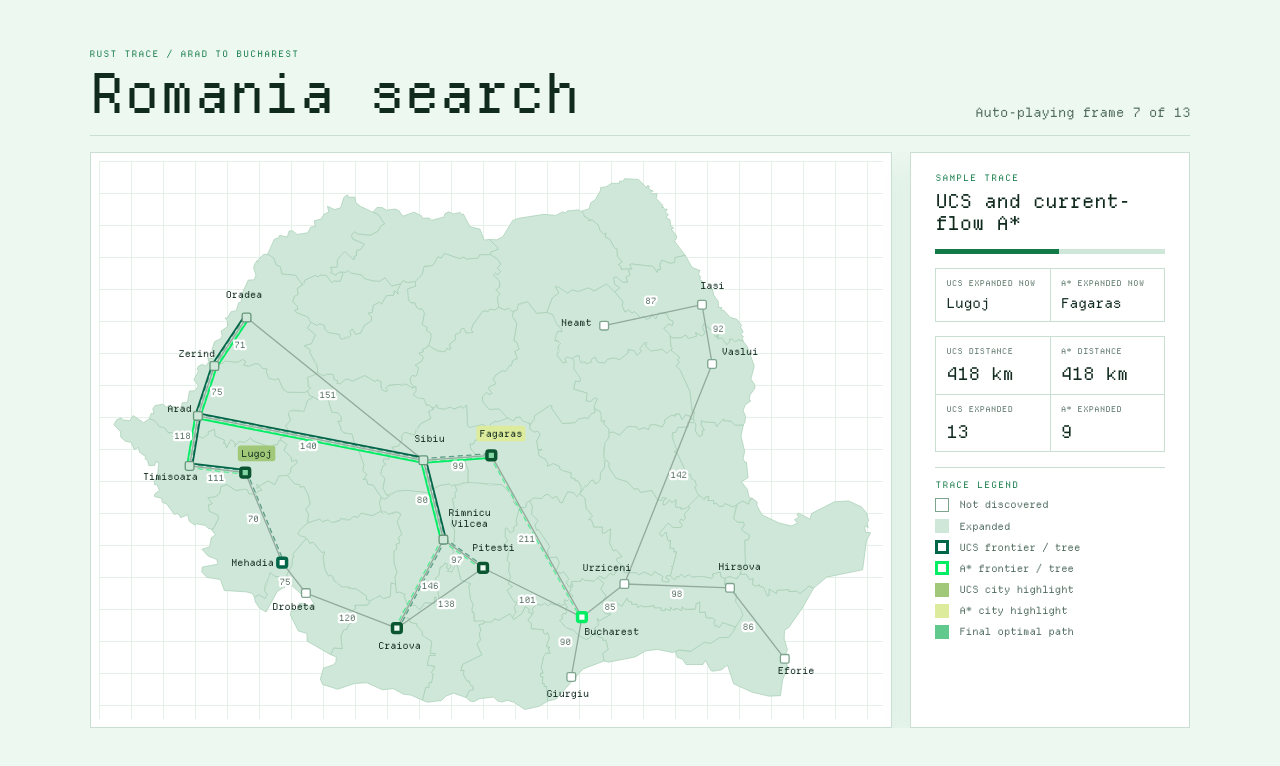
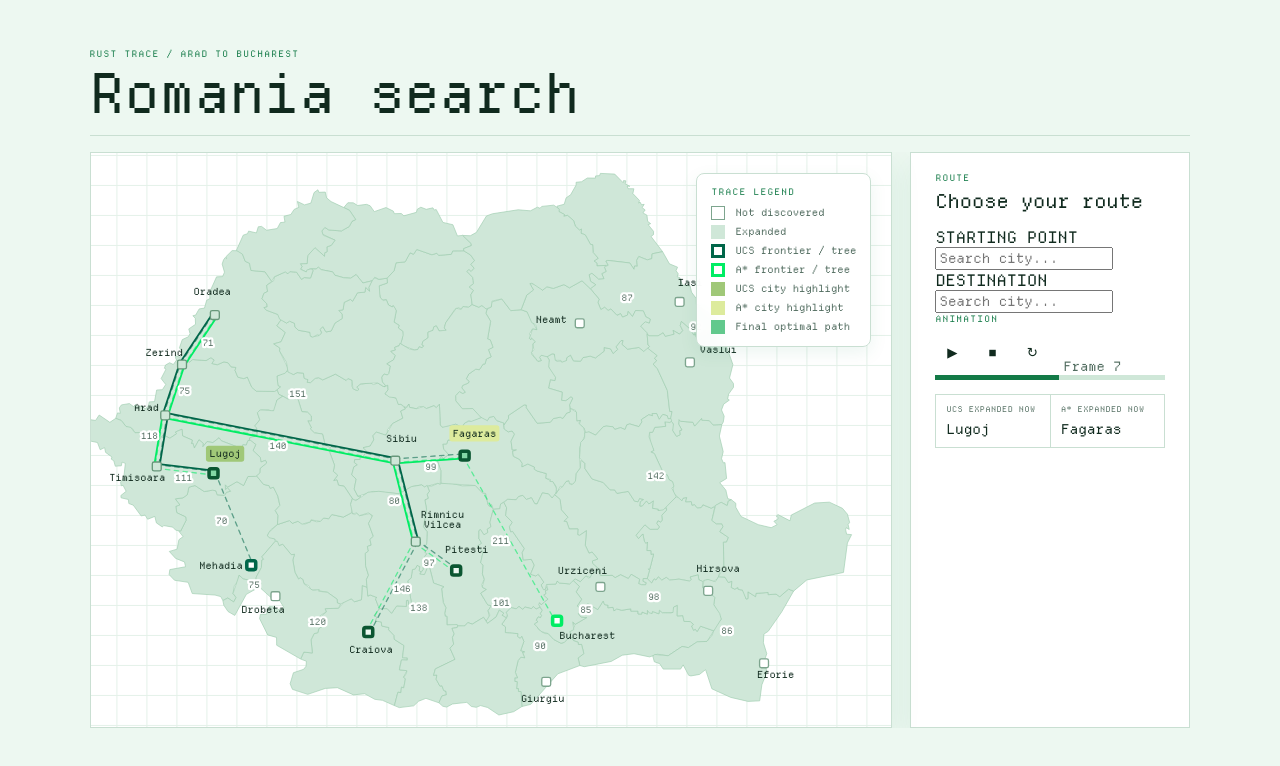
Before and after one commit to Potaeeatsthis/kmitl-romania-map, a Next.js app: page / in a window 1280 px wide. Shown: the top 766 px of the page. Built offline with nearby package versions, Linux system fonts and the light colour scheme.

Commit message:
fix sidebar and functions

```diff
--- a/components/sample/SampleGraphDemo.module.css
+++ b/components/sample/SampleGraphDemo.module.css
@@ -102,8 +102,10 @@
 }
 
 .mapPanel {
-  padding: 8px;
+  position: relative;
+  padding: 0;
   display: flex;
+  overflow: hidden;
 }
 
 .map {
@@ -112,7 +114,33 @@
   height: 100%;
   background-color: var(--surface);
   background-image: linear-gradient(#e4f1e9 1px, transparent 1px), linear-gradient(90deg, #e4f1e9 1px, transparent 1px);
-  background-size: 32px 32px;
+  background-size: 30px 30px;
+  background-position: center center;
+}
+
+.mapLegend {
+  position: absolute;
+  top: 20px;
+  right: 20px;
+  z-index: 10;
+
+  padding: 12px 14px;
+
+  border: 1px solid var(--line);
+  border-radius: 8px;
+
+  background: rgba(255, 255, 255, 0.92);
+  box-shadow: 0 6px 18px rgba(19, 122, 71, 0.08);
+
+  backdrop-filter: blur(6px);
+}
+
+.mapLegend .kicker {
+  margin-bottom: 8px;
+}
+
+.mapLegend .legendRow {
+  margin-top: 5px;
 }
 
 .roads line { stroke: #91aa9c; stroke-width: 1.5; }
@@ -276,3 +304,52 @@
   stroke: var(--green-soft);
   stroke-width: 0;
 }
+
+.controls {
+  display: flex;
+  align-items: center;
+  gap: 6px;
+}
+
+.controlButton {
+  width: 34px;
+  height: 34px;
+  display: inline-flex;
+  align-items: center;
+  justify-content: center;
+
+  border: 1px solid rgba(255, 255, 255, 0.14);
+  border-radius: 7px;
+
+  background: transparent;
+  color: inherit;
+
+  cursor: pointer;
+  transition:
+    background 0.15s ease,
+    border-color 0.15s ease,
+    transform 0.15s ease;
+}
+
+.controlButton:hover {
+  background: rgba(255, 255, 255, 0.08);
+  border-color: rgba(255, 255, 255, 0.25);
+}
+
+.controlButton:active {
+  transform: scale(0.94);
+}
+
+.controlButton:focus-visible {
+  outline: 2px solid currentColor;
+  outline-offset: 2px;
+}
+
+.status {
+  margin-left: 8px;
+}
+
+.citySearch input,
+.searchResults button {
+  font-family: inherit;
+}
--- a/components/sample/SampleGraphDemo.tsx
+++ b/components/sample/SampleGraphDemo.tsx
@@ -59,15 +59,136 @@ const COUNTRY_OUTLINE_PATH = `
 `;
 
 export default function SampleGraphDemo() {
+  const [data, setData] = useState<SearchResponse | null>(sample);
+
   const [step, setStep] = useState(0);
-  const timelineLength = Math.max(sample.ucs.trace.length, sample.astar.trace.length);
-  const animationComplete = step >= timelineLength - 1;
+  const [isPlaying, setIsPlaying] = useState(true);
+
+  const [startCity, setStartCity] = useState<number | null>(null);
+  const [destinationCity, setDestinationCity] = useState<number | null>(null);
+
+  const [selecting, setSelecting] =
+    useState<"start" | "destination">("start");
+
+  const timelineLength = data
+    ? Math.max(
+        data.ucs.trace.length,
+        data.astar.trace.length
+      )
+    : 0;
+
+  const animationComplete =
+    timelineLength > 0 && step >= timelineLength - 1;
+
+const runSearch = async (
+  startId: number,
+  destinationId: number
+) => {
+  try {
+    console.log("Running search:", {
+      start: startId,
+      destination: destinationId,
+    });
+
+    setIsPlaying(false);
+    setStep(0);
+
+    const response = await fetch("/api/search", {
+      method: "POST",
+      headers: {
+        "Content-Type": "application/json",
+      },
+      body: JSON.stringify({
+        start: startId,
+        destination: destinationId,
+      }),
+    });
+
+    console.log("API status:", response.status);
+
+    if (!response.ok) {
+      const errorText = await response.text();
+      console.error("API error:", errorText);
+      throw new Error("Search request failed");
+    }
+
+    const result: SearchResponse = await response.json();
+
+    console.log("Search result:", result);
+    console.log("UCS trace:", result.ucs.trace);
+    console.log("A* trace:", result.astar.trace);
+
+    setData(result);
+    setStep(0);
+    setIsPlaying(true);
+  } catch (error) {
+    console.error("Failed to run search:", error);
+  }
+};
 
   useEffect(() => {
-    if (animationComplete) return;
-    const timer = window.setTimeout(() => setStep((current) => current + 1), FRAME_DURATION_MS);
+    if (!isPlaying || animationComplete) return;
+
+    const timer = window.setTimeout(() => {
+      setStep((current) => current + 1);
+    }, FRAME_DURATION_MS);
+
     return () => window.clearTimeout(timer);
-  }, [animationComplete, step]);
+  }, [isPlaying, animationComplete, step]);
+
+  useEffect(() => {
+    if (animationComplete) {
+      setIsPlaying(false);
+    }
+  }, [animationComplete]);
+
+  const handleStart = () => {
+    if (animationComplete) {
+      setStep(0);
+    }
+    setIsPlaying(true);
+  };
+
+  const handleStop = () => {
+    setIsPlaying(false);
+  };
+
+  const handleReplay = () => {
+    setStep(0);
+    setIsPlaying(true);
+  };
+
+  const handleCitySelect = (
+    cityId: number,
+    type: "start" | "destination"
+  ) => {
+    if (type === "start") {
+      setStartCity(cityId);
+      setSelecting("destination");
+
+      // If destination is already selected, run the new route.
+      if (destinationCity !== null) {
+        runSearch(cityId, destinationCity);
+      } else {
+        setStep(0);
+        setIsPlaying(false);
+      }
+    } else {
+      setDestinationCity(cityId);
+      setSelecting("start");
+
+      // If start is already selected, run the new route.
+      if (startCity !== null) {
+        runSearch(startCity, cityId);
+      } else {
+        setStep(0);
+        setIsPlaying(false);
+      }
+    }
+  };
+      console.log("cities:", romaniaGraph.cities);
+      console.log("roads:", romaniaGraph.roads);
+      console.log("data:", data);
 
   return (
     <main className={styles.page}>
@@ -76,37 +197,111 @@ export default function SampleGraphDemo() {
           <p className={styles.kicker}>RUST TRACE / ARAD TO BUCHAREST</p>
           <h1 className={styles.title}>Romania search</h1>
         </div>
-        {animationComplete ? (
-          <button className={[styles.status, styles.replay].join(" ")} type="button" onClick={() => setStep(0)}>
-            Animation complete — replay
-          </button>
-        ) : (
-          <p className={styles.status}>Auto-playing frame {step + 1} of {timelineLength}</p>
-        )}
       </header>
-      <DemoContent data={sample} step={step} timelineLength={timelineLength} />
+
+      <DemoContent
+        data={data}
+        step={step}
+        timelineLength={timelineLength}
+        startCity={startCity}
+        destinationCity={destinationCity}
+        selecting={selecting}
+        setStartCity={setStartCity}
+        setDestinationCity={setDestinationCity}
+        setSelecting={setSelecting}
+        setStep={setStep}
+        setIsPlaying={setIsPlaying}
+        handleStart={handleStart}
+        handleStop={handleStop}
+        handleReplay={handleReplay}
+        onCitySelect={handleCitySelect}
+        />
     </main>
   );
 }
 
-function DemoContent({ data, step, timelineLength }: { data: SearchResponse; step: number; timelineLength: number }) {
+function DemoContent({
+  data,
+  step,
+  timelineLength,
+  startCity,
+  destinationCity,
+  selecting,
+  setStartCity,
+  setDestinationCity,
+  setSelecting,
+  setStep,
+  setIsPlaying,
+  handleStart,
+  handleStop,
+  handleReplay,
+  onCitySelect,
+}: {
+  data: SearchResponse | null;
+  step: number;
+  timelineLength: number;
+  startCity: number | null;
+  destinationCity: number | null;
+  selecting: "start" | "destination";
+  setStartCity: React.Dispatch<React.SetStateAction<number | null>>;
+  setDestinationCity: React.Dispatch<React.SetStateAction<number | null>>;
+  setSelecting: React.Dispatch<
+    React.SetStateAction<"start" | "destination">
+  >;
+  setStep: React.Dispatch<React.SetStateAction<number>>;
+  setIsPlaying: React.Dispatch<React.SetStateAction<boolean>>;
+  handleStart: () => void;
+  handleStop: () => void;
+  handleReplay: () => void;
+  onCitySelect: (
+    cityId: number,
+    type: "start" | "destination"
+  ) => void;
+}) {
+
   const cityById = new Map(romaniaGraph.cities.map((city) => [city.id, city]));
-  const ucsIndex = Math.min(step, data.ucs.trace.length - 1);
-  const astarIndex = Math.min(step, data.astar.trace.length - 1);
-  const ucsFrame = data.ucs.trace[ucsIndex];
-  const astarFrame = data.astar.trace[astarIndex];
-  const ucsExpanded = new Set(data.ucs.explored_order.slice(0, ucsIndex + 1));
-  const astarExpanded = new Set(data.astar.explored_order.slice(0, astarIndex + 1));
-  const ucsFrontier = new Set(ucsFrame.frontier.map((node) => node.city));
-  const astarFrontier = new Set(astarFrame.frontier.map((node) => node.city));
-  const ucsComplete = step >= data.ucs.trace.length - 1;
-  const astarComplete = step >= data.astar.trace.length - 1;
-  const finalPath = new Set([...(ucsComplete ? data.ucs.path : []), ...(astarComplete ? data.astar.path : [])]);
+  const ucsIndex = data
+    ? Math.min(step, data.ucs.trace.length - 1)
+    : 0;
+
+  const astarIndex = data
+    ? Math.min(step, data.astar.trace.length - 1)
+    : 0;
+
+  const ucsFrame = data?.ucs.trace[ucsIndex];
+  const astarFrame = data?.astar.trace[astarIndex];
+
+  const ucsExpanded = data
+    ? new Set(data.ucs.explored_order.slice(0, ucsIndex + 1))
+    : new Set<number>();
+
+  const astarExpanded = data
+    ? new Set(data.astar.explored_order.slice(0, astarIndex + 1))
+    : new Set<number>();
+
+  const ucsFrontier = ucsFrame
+    ? new Set(ucsFrame.frontier.map((node) => node.city))
+    : new Set<number>();
+
+  const astarFrontier = astarFrame
+    ? new Set(astarFrame.frontier.map((node) => node.city))
+    : new Set<number>();
+
+  const ucsComplete =
+    data !== null && step >= data.ucs.trace.length - 1;
+
+  const astarComplete =
+    data !== null && step >= data.astar.trace.length - 1;
+
+  const finalPath = new Set([
+    ...(ucsComplete ? data?.ucs.path ?? [] : []),
+    ...(astarComplete ? data?.astar.path ?? [] : []),
+  ]);
 
   return (
     <section className={styles.content}>
       <div className={styles.mapPanel}>
-        <svg className={styles.map} viewBox="120 60 900 630" aria-label="Animated Romania road graph" role="img">
+        <svg className={styles.map} viewBox="150 60 900 630" aria-label="Animated Romania road graph" role="img">
           <defs>
             <linearGradient id="shared-label-highlight" x1="0" y1="0" x2="0" y2="1">
               <stop offset="0%" stopColor="#A0C878" />
@@ -122,21 +317,60 @@ function DemoContent({ data, step, timelineLength }: { data: SearchResponse; ste
           </g>
           <path className={styles.countryOutline} d={COUNTRY_OUTLINE_PATH} />
 
-          <g className={styles.roads}>
-            {romaniaGraph.roads.map(([from, to]) => {
-              const start = cityById.get(from);
-              const end = cityById.get(to);
-              if (!start || !end) return null;
-              return <line key={from + "-" + to} x1={start.x} y1={start.y} x2={end.x} y2={end.y} />;
-            })}
-          </g>
+          {ucsFrame && (
+            <SearchTreeLines
+              discovered={ucsFrame.discovered}
+              cityById={cityById}
+              className={styles.ucsTree}
+              offset={-2}
+            />
+          )}
 
-          <SearchTreeLines discovered={ucsFrame.discovered} cityById={cityById} className={styles.ucsTree} offset={-2} />
-          <SearchTreeLines discovered={astarFrame.discovered} cityById={cityById} className={styles.astarTree} offset={2} />
-          <ExpandedTreeLines discovered={ucsFrame.discovered} expanded={ucsExpanded} cityById={cityById} className={styles.ucsPath} offset={-3} />
-          <ExpandedTreeLines discovered={astarFrame.discovered} expanded={astarExpanded} cityById={cityById} className={styles.astarPath} offset={3} />
-          {ucsComplete && <PathLines path={data.ucs.path} cityById={cityById} className={styles.ucsPath} offset={-3} />}
-          {astarComplete && <PathLines path={data.astar.path} cityById={cityById} className={styles.astarPath} offset={3} />}
+          {astarFrame && (
+            <SearchTreeLines
+              discovered={astarFrame.discovered}
+              cityById={cityById}
+              className={styles.astarTree}
+              offset={2}
+            />
+          )}
+
+          {ucsFrame && (
+            <ExpandedTreeLines
+              discovered={ucsFrame.discovered}
+              expanded={ucsExpanded}
+              cityById={cityById}
+              className={styles.ucsPath}
+              offset={-3}
+            />
+          )}
+
+          {astarFrame && (
+            <ExpandedTreeLines
+              discovered={astarFrame.discovered}
+              expanded={astarExpanded}
+              cityById={cityById}
+              className={styles.astarPath}
+              offset={3}
+            />
+          )}
+          {ucsComplete && (
+            <PathLines
+              path={data.ucs.path}
+              cityById={cityById}
+              className={styles.ucsPath}
+              offset={-3}
+            />
+          )}
+
+          {astarComplete && (
+            <PathLines
+              path={data.astar.path}
+              cityById={cityById}
+              className={styles.astarPath}
+              offset={3}
+            />
+          )}
 
           <g className={styles.roadLabels}>
             {romaniaGraph.roads.map(([from, to, distance]) => {
@@ -154,12 +388,18 @@ function DemoContent({ data, step, timelineLength }: { data: SearchResponse; ste
             const labelY = city.y + offset.y;
             const isTwoLineLabel = city.id === 9;
             const labelWidth = (isTwoLineLabel ? 7 : city.name.length) * 6.6 + 10;
-            const ucsLabelHighlighted = ucsComplete
-              ? data.ucs.path.includes(city.id)
-              : ucsFrame.expanded_city === city.id;
-            const astarLabelHighlighted = astarComplete
-              ? data.astar.path.includes(city.id)
-              : astarFrame.expanded_city === city.id;
+            const ucsLabelHighlighted = ucsFrame
+              ? ucsComplete
+                ? data!.ucs.path.includes(city.id)
+                : ucsFrame.expanded_city === city.id
+              : false;
+
+            const astarLabelHighlighted = astarFrame
+              ? astarComplete
+                ? data!.astar.path.includes(city.id)
+                : astarFrame.expanded_city === city.id
+              : false;
+
             const labelHighlightClass = ucsLabelHighlighted && astarLabelHighlighted
               ? styles.labelBoth
               : astarLabelHighlighted
@@ -173,12 +413,19 @@ function DemoContent({ data, step, timelineLength }: { data: SearchResponse; ste
               styles.city,
               ucsExpanded.has(city.id) || astarExpanded.has(city.id) ? styles.expanded : "",
               inUcsFrontier && inAstarFrontier ? styles.frontierBoth : inUcsFrontier ? styles.frontierUcs : inAstarFrontier ? styles.frontierAstar : "",
-              ucsFrame.expanded_city === city.id || astarFrame.expanded_city === city.id ? styles.active : "",
+              ucsFrame && ucsFrame.expanded_city === city.id || astarFrame && astarFrame.expanded_city === city.id ? styles.active : "",
               finalPath.has(city.id) ? styles.path : "",
             ].filter(Boolean).join(" ");
 
             return (
-              <g key={city.id} className={classes}>
+              <g
+                key={city.id}
+                className={classes}
+                onClick={() => {
+                  onCitySelect(city.id, selecting);
+                }}
+                style={{ cursor: "pointer" }}
+              >
                 {labelHighlightClass && (
                   <rect
                     className={[styles.cityLabelBackground, labelHighlightClass].join(" ")}
@@ -202,36 +449,196 @@ function DemoContent({ data, step, timelineLength }: { data: SearchResponse; ste
             );
           })}
         </svg>
-      </div>
+        <div className={styles.mapLegend}>
+          <p className={styles.kicker}>TRACE LEGEND</p>
 
-      <aside className={styles.panel}>
-        <p className={styles.kicker}>SAMPLE TRACE</p>
-        <h2>UCS and current-flow A*</h2>
-        <div className={styles.progress} aria-hidden="true">
-          <span style={{ width: `${((step + 1) / timelineLength) * 100}%` }} />
-        </div>
-        <div className={styles.currentGrid}>
-          <Metric label="UCS expanded now" value={romaniaGraph.cities[ucsFrame.expanded_city].name} />
-          <Metric label="A* expanded now" value={romaniaGraph.cities[astarFrame.expanded_city].name} />
-        </div>
-        <div className={styles.metrics}>
-          <Metric label="UCS distance" value={`${data.ucs.cost} km`} />
-          <Metric label="A* distance" value={`${data.astar.cost} km`} />
-          <Metric label="UCS expanded" value={data.ucs.expanded} />
-          <Metric label="A* expanded" value={data.astar.expanded} />
-        </div>
-        <div className={styles.legend}>
-          <p className={styles.kicker}>TRACE LEGEND</p>
           <Legend className={styles.swatchCity} label="Not discovered" />
           <Legend className={styles.swatchExpanded} label="Expanded" />
           <Legend className={styles.swatchUcs} label="UCS frontier / tree" />
           <Legend className={styles.swatchAstar} label="A* frontier / tree" />
-          <Legend className={styles.swatchUcsHighlight} label="UCS city highlight" />
-          <Legend className={styles.swatchAstarHighlight} label="A* city highlight" />
+          <Legend
+            className={styles.swatchUcsHighlight}
+            label="UCS city highlight"
+          />
+          <Legend
+            className={styles.swatchAstarHighlight}
+            label="A* city highlight"
+          />
           <Legend className={styles.swatchPath} label="Final optimal path" />
+        </div>
+      </div>
+
+      <aside className={styles.panel}>
+        <p className={styles.kicker}>ROUTE</p>
+
+        <h2>Choose your route</h2>
+
+        <div className={styles.routeSelector}>
+          <CitySearch
+            label="STARTING POINT"
+            selectedCity={startCity}
+            onSelect={(cityId) =>
+              onCitySelect(cityId, "start")
+            }
+          />
+
+          <CitySearch
+            label="DESTINATION"
+            selectedCity={destinationCity}
+            onSelect={(cityId) =>
+              onCitySelect(cityId, "destination")
+            }
+          />
+        </div>
+
+        <div className={styles.animationControls}>
+          <p className={styles.kicker}>ANIMATION</p>
+
+          <div className={styles.controls}>
+            <button
+              className={styles.controlButton}
+              type="button"
+              onClick={handleStart}
+              aria-label="Start animation"
+              title="Start"
+            >
+              ▶
+            </button>
+
+            <button
+              className={styles.controlButton}
+              type="button"
+              onClick={handleStop}
+              aria-label="Stop animation"
+              title="Stop"
+            >
+              ■
+            </button>
+
+            <button
+              className={styles.controlButton}
+              type="button"
+              onClick={handleReplay}
+              aria-label="Replay animation"
+              title="Replay"
+            >
+              ↻
+            </button>
+
+            <span className={styles.status}>
+              Frame {step + 1}
+            </span>
+          </div>
+        </div>
+
+        <div className={styles.progress} aria-hidden="true">
+          <span
+            style={{
+              width: `${((step + 1) / timelineLength) * 100}%`,
+            }}
+          />
+        </div>
+
+        <div className={styles.currentGrid}>
+          <Metric
+            label="UCS expanded now"
+            value={
+              ucsFrame
+                ? romaniaGraph.cities[ucsFrame.expanded_city].name
+                : "—"
+            }
+          />
+
+          <Metric
+            label="A* expanded now"
+            value={
+              astarFrame
+                ? romaniaGraph.cities[astarFrame.expanded_city].name
+                : "—"
+            }
+          />
         </div>
       </aside>
     </section>
+  );
+}
+
+function CitySearch({
+  label,
+  selectedCity,
+  onSelect,
+}: {
+  label: string;
+  selectedCity: number | null;
+  onSelect: (cityId: number) => void;
+}) {
+  const [query, setQuery] = useState("");
+
+  const selectedCityObject =
+    selectedCity !== null
+      ? romaniaGraph.cities.find(
+          (city) => city.id === selectedCity
+        )
+      : null;
+
+  const filteredCities = romaniaGraph.cities.filter((city) =>
+    city.name.toLowerCase().includes(query.toLowerCase())
+  );
+
+  const displayValue =
+    query !== ""
+      ? query
+      : selectedCityObject?.name ?? "";
+
+  return (
+    <div className={styles.citySearch}>
+      <label>
+        <span>{label}</span>
+
+        <input
+          type="text"
+          value={displayValue}
+          placeholder="Search city..."
+          onChange={(e) => {
+            setQuery(e.target.value);
+          }}
+          onFocus={() => {
+            // Keep the selected city visible.
+            // User can manually delete/change it if needed.
+            if (selectedCityObject && query === "") {
+              setQuery(selectedCityObject.name);
+            }
+          }}
+        />
+      </label>
+
+      {query && (
+        <div className={styles.searchResults}>
+          {filteredCities.length > 0 ? (
+            filteredCities.map((city) => (
+              <button
+                key={city.id}
+                type="button"
+                onClick={() => {
+                  onSelect(city.id);
+
+                  // Clear search query.
+                  // The selected city name will now come
+                  // from selectedCityObject.
+                  setQuery("");
+                }}
+              >
+                {city.name}
+              </button>
+            ))
+          ) : (
+            <div className={styles.noResults}>
+              No city found
+            </div>
+          )}
+        </div>
+      )}
+    </div>
   );
 }
 
```
Also changed, not shown: 1 other file (tests, documents, lock files or other folders).
